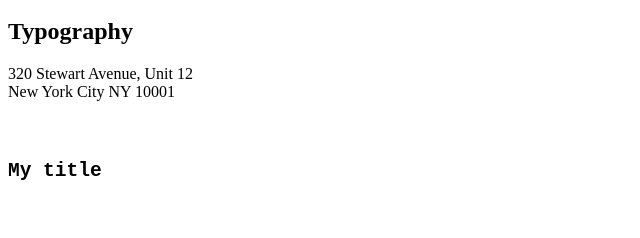
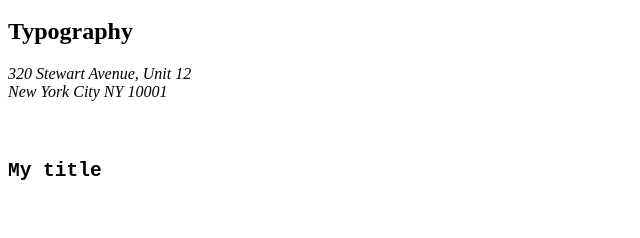
Before and after one commit to laetitiabeles/holbertonschool-web_front_end, a plain HTML site: page html_advanced/32-styleguide.html in a window 1280 px wide. Shown: the part 1254-1492 px from the top of the page, 0-640 px from the left. Drawn offline with Linux system fonts and the light colour scheme.

Commit message:
fixing address tag

```diff
--- a/html_advanced/32-styleguide.html
+++ b/html_advanced/32-styleguide.html
@@ -102,7 +102,7 @@
 				<h2>Typography</h2>
 			</header>
 			<div>
-				<adress>320 Stewart Avenue, Unit 12<br>New York City NY 10001</adress>
+				<address>320 Stewart Avenue, Unit 12<br>New York City NY 10001</address>
 			</div>
 			<div>
 				<pre>
```
